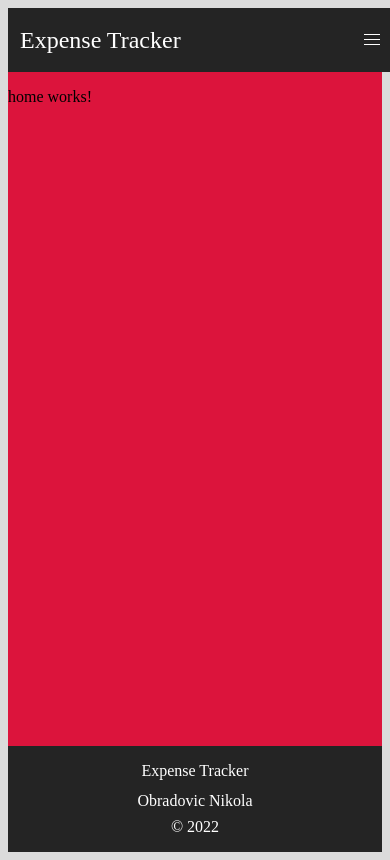
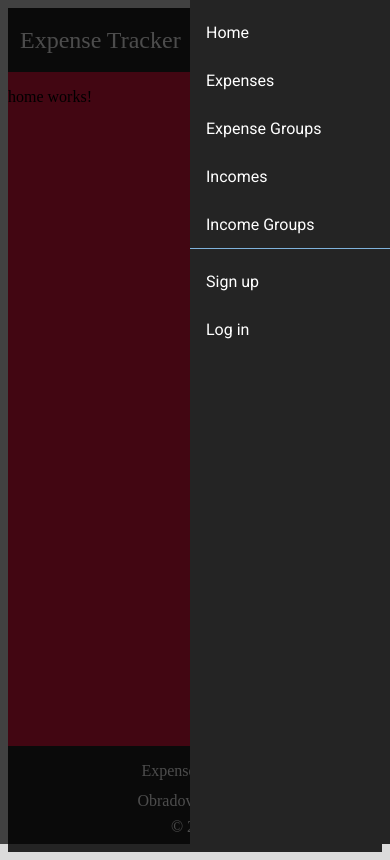
Before and after one commit to ObradovicNikola/nwp-project, an Angular app: page / in a window 390 px wide. Both pictures are taken after a click on the button "menu". Built offline with nearby package versions, Linux system fonts and the light colour scheme.

Commit message:
added custom navigation drawer

```diff
--- a/src/app/components/layout/app-header/app-header.component.html
+++ b/src/app/components/layout/app-header/app-header.component.html
@@ -57,4 +57,8 @@
   hamburgerMenuIsOpen={hamburgerMenuIsOpen}
   toggleHamburgerMenu={toggleHamburgerMenu}
 /> -->
+  <app-mobile-navigation-drawer
+    [isOpen]="isDrawerOpen"
+    [closeDrawer]="closeDrawer"
+  ></app-mobile-navigation-drawer>
 </nav>
--- a/src/app/components/layout/app-header/app-header.component.ts
+++ b/src/app/components/layout/app-header/app-header.component.ts
@@ -9,15 +9,20 @@ import { NavigationItemInterface } from 'src/models/layout/NavigationItemInterfa
   styleUrls: ['./app-header.component.sass'],
 })
 export class AppHeaderComponent implements OnInit {
-  hamburgerMenuIsOpen: boolean = false;
   navigationItems: NavigationItemInterface[] = navigationItems;
   accountNavigationItems: NavigationItemInterface[] = accountNavigationItems;
+
+  isDrawerOpen: boolean = false;
 
   constructor() {}
 
   ngOnInit(): void {}
 
   toggleHamburgerMenu(newState: boolean): void {
-    this.hamburgerMenuIsOpen = newState;
+    this.isDrawerOpen = newState;
   }
+
+  closeDrawer: () => void = () => {
+    this.toggleHamburgerMenu(false);
+  };
 }
--- /dev/null
+++ b/src/app/components/layout/mobile-navigation-drawer/mobile-navigation-drawer.component.html
@@ -0,0 +1,29 @@
+<div
+  class="navigation-drawer is-justify-content-right"
+  [class]="isOpen ? 'active' : ''"
+  (click)="handleCloseDrawer($event)"
+>
+  <div class="drawer is-flex px-0 py-0" (click)="stopPropagation($event)">
+    <div class="items" (click)="handleCloseDrawer($event)">
+      <mat-nav-list>
+        <a
+          mat-list-item
+          *ngFor="let item of navigationItems"
+          [routerLink]="item.url"
+          class="has-text-white"
+          >{{ item.label }}</a
+        >
+      </mat-nav-list>
+      <mat-divider class="has-background-primary"></mat-divider>
+      <mat-nav-list>
+        <a
+          mat-list-item
+          *ngFor="let item of accountNavigationItems"
+          [routerLink]="item.url"
+          class="has-text-white"
+          >{{ item.label }}</a
+        >
+      </mat-nav-list>
+    </div>
+  </div>
+</div>
--- /dev/null
+++ b/src/app/components/layout/mobile-navigation-drawer/mobile-navigation-drawer.component.sass
@@ -0,0 +1,15 @@
+.navigation-drawer
+  position: fixed
+  background-color: rgba(1, 1, 1, 0.7)
+  top: 0
+  bottom: 0
+  left: 0
+  right: 0
+  display: none
+  &.active
+    display: flex
+  .drawer
+    width: 200px
+    background: #242424
+    height: 100%
+    overflow-y: auto
--- /dev/null
+++ b/src/app/components/layout/mobile-navigation-drawer/mobile-navigation-drawer.component.ts
@@ -0,0 +1,30 @@
+import { Component, Input, OnInit } from '@angular/core';
+import { accountNavigationItems } from 'src/app/config/accountNavigationItems';
+import { navigationItems } from 'src/app/config/navigationItems';
+import { NavigationItemInterface } from 'src/models/layout/NavigationItemInterface';
+
+@Component({
+  selector: 'app-mobile-navigation-drawer',
+  templateUrl: './mobile-navigation-drawer.component.html',
+  styleUrls: ['./mobile-navigation-drawer.component.sass'],
+})
+export class MobileNavigationDrawerComponent implements OnInit {
+  @Input() isOpen: boolean = false;
+  @Input() closeDrawer!: () => void;
+
+  navigationItems: NavigationItemInterface[] = navigationItems;
+  accountNavigationItems: NavigationItemInterface[] = accountNavigationItems;
+
+  constructor() {}
+
+  ngOnInit(): void {}
+
+  handleCloseDrawer(e: Event): void {
+    e.stopPropagation();
+    this.closeDrawer();
+  }
+
+  stopPropagation(e: Event): void {
+    e.stopPropagation();
+  }
+}
```
Also changed, not shown: src/app/app.module.ts (+16 -3 lines).
